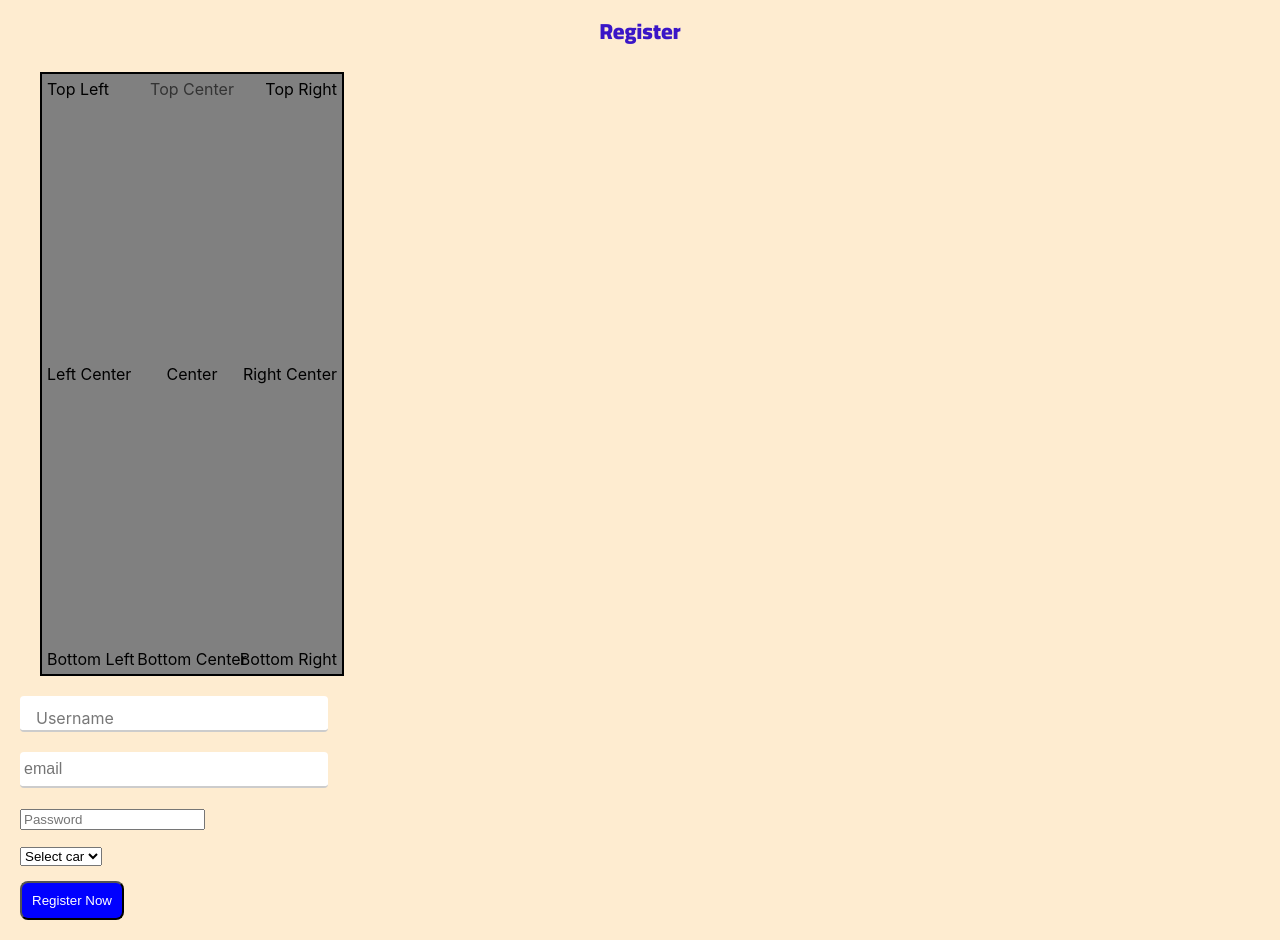
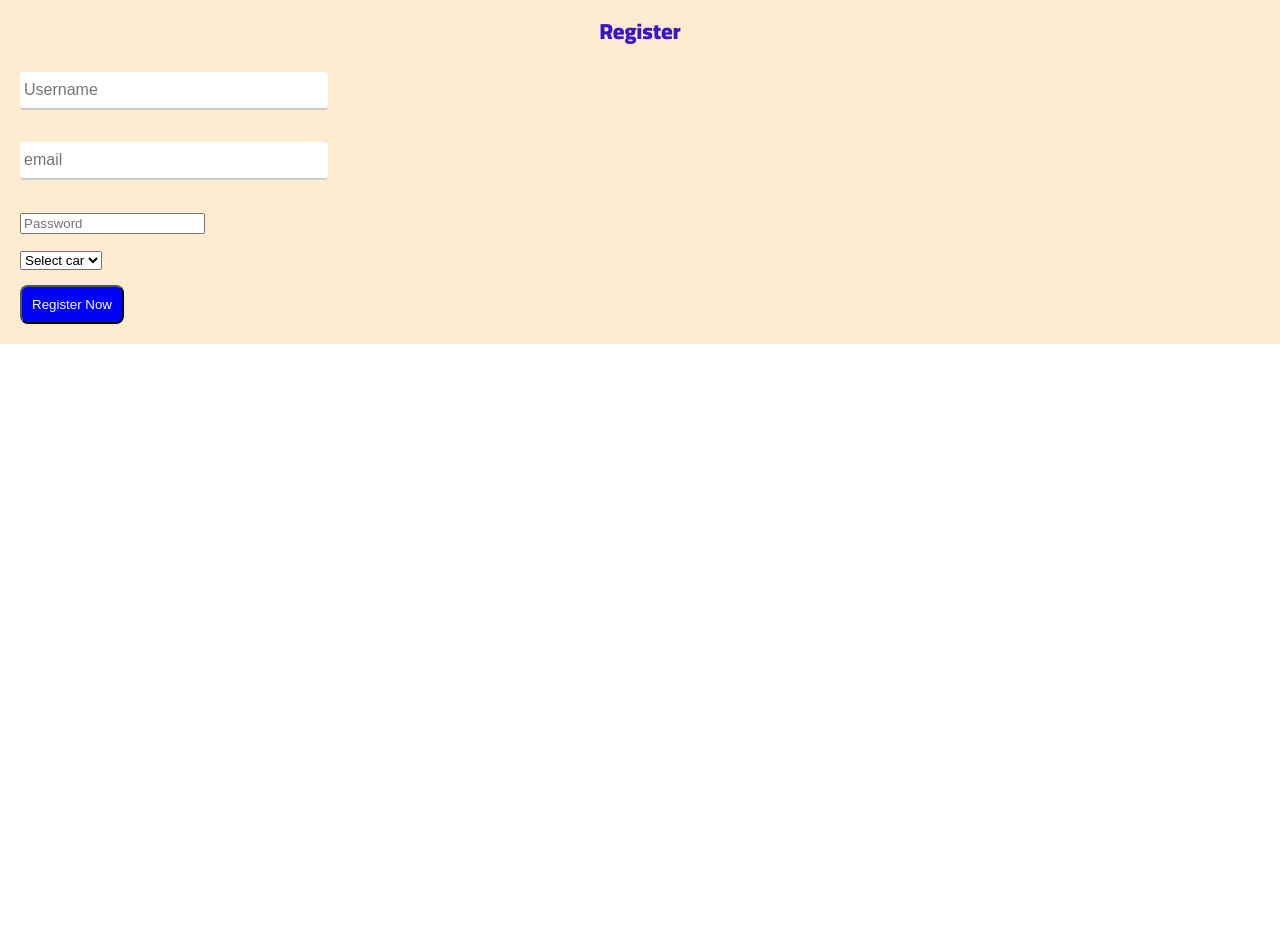
Before and after one commit to AbdallahDafa/abdallah-learn-react-app, a React (Create React App) app: page / in a window 1280 px wide. After the commit the page ends 800 px from the top, so only its background shows below. Built offline with nearby package versions, Linux system fonts and the light colour scheme.

Commit message:
textfield flaoting - fixing error crash

```diff
--- a/src/auth/register/page.js
+++ b/src/auth/register/page.js
@@ -48,18 +48,6 @@ export function RegisterScreen() {
         <div style={ { margin: "30px" ,
          }}/>
 
-          <div class="box">
-            <span class="center-middle">Center</span>
-            <span class="top-left">Top Left</span>
-            <span class="top-right">Top Right</span>
-            <span class="bottom-left">Bottom Left</span>
-            <span class="bottom-right">Bottom Right</span>
-            <span class="top-center">Top Center</span>
-            <span class="right-center">Right Center</span>
-            <span class="bottom-center">Bottom Center</span>
-            <span class="left-center">Left Center</span>
-
-          </div>
 
         <FloatingInput
           id="username"
--- a/src/components/text_input/floating_label/FloatingLabelTextInput.module.js
+++ b/src/components/text_input/floating_label/FloatingLabelTextInput.module.js
@@ -1,5 +1,6 @@
 import React from 'react';
 import './style.css';
+import { useState } from "react";
 
 /***
  * ------------- example
@@ -18,18 +19,44 @@ import './style.css';
           }}
 
  */
+
 const FloatingInput = ({ label, value, onChange, type = "text", id , error }) => {
+
+  const [valueUpdate, setValueUpdate] = useState(  "");
+
+  const [isFocused, setIsFocused] = useState(false);
+
+  const handleFocus = () => {
+    console.log("Input handleFocus");
+    setIsFocused(true);
+  };
+
+  const handleUnFocus = () => {
+    console.log("Input handleUnFocus");
+    setIsFocused(false);
+  };
+
   return (
     <div className="form-group">
       <input
         type={type}
         id={id}
-        value={value}
-        onChange={ onChange }
+        value={valueUpdate}
+        onChange={ (e) => {
+            const newValue = e.target.value;
+            setValueUpdate( newValue);
+
+            console.info("FloatingInput - onChange: ", { newValue,  isFocused });
+
+        } }
+        onFocus={handleFocus}
+        onBlur={handleUnFocus}
         className="form-input"
-        placeholder=""
+        placeholder={label}
       />
-      <label htmlFor={id} className="form-label">{label}</label>
+      <div className="label-container-floated">
+        <h1 className='label-text'>{  isFocused && label}</h1>
+      </div>
 
       {error && <p className="error-text">{error}</p>}
 
--- a/src/components/text_input/floating_label/style.css
+++ b/src/components/text_input/floating_label/style.css
@@ -3,7 +3,7 @@
 
 .form-input {
   width: 100%;
-  /* padding: 12px; */
+  height: 20px;
   font-size: 16px;
   border: 1px solid #aaa;
   border-radius: 4px;
@@ -15,20 +15,20 @@
 
 .form-group {
   position: relative;
-  left: 0;
-  top: 0;
-  width: 100%;
-  max-width: 300px;
+  width: 300px;
+  height: 50px;
 }
 
-.form-label {
+.label-container {
     position: absolute;
-    /* transform: translate(  -50%, -50% );  */
-    top: 0%;
-    transform: translate(  0% , 0% );
+    left: 5px;
+    top: 5px;
+}
 
-
-    color: green;
+.label-text {
+    font-size: 12px;
+    font-style: normal;
+    color: grey;
 }
 
 /************************ error */
@@ -46,10 +46,12 @@
 
 /************************ focus textfield  */
 
-.form-input:focus + .form-label,
-.form-input:not(:placeholder-shown) + .form-label {
-  top: -8px;
-  /* left: 8px; */
+.form-input:focus + .label-container {
+  top: 0px;
+  left: 10px;
+
+}
+.form-input:focus + .label-text {
   font-size: 12px;
   color: #007BFF;
 }
@@ -58,8 +60,3 @@
 .form-input:focus {
   border-color: green;
 }
-
-/* Optional: make the floating label green when focused too */
-.form-input:focus + .form-label {
-  color: green;
-}
```
